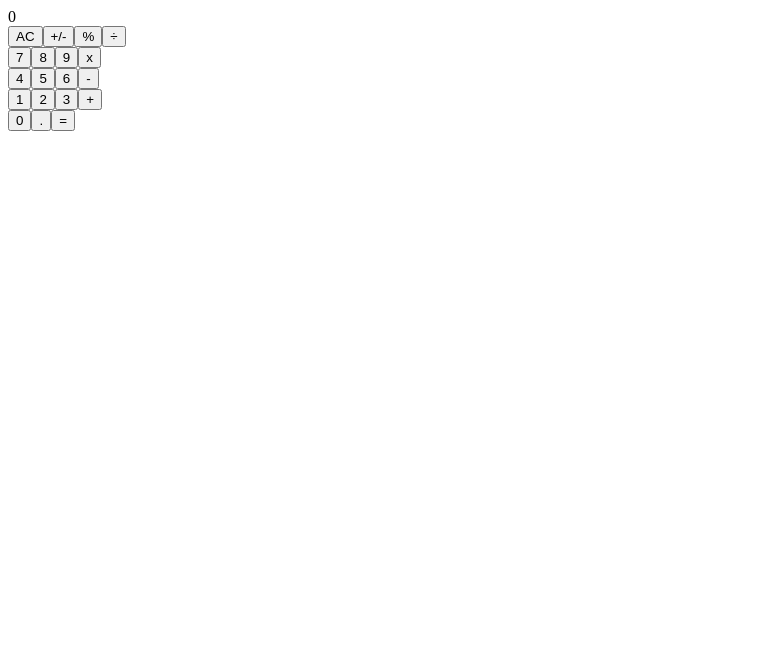
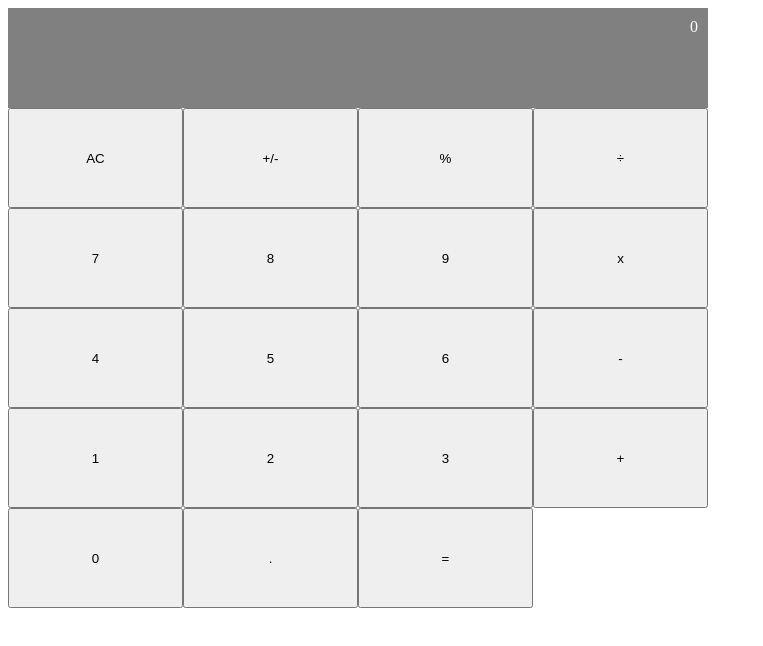
Before and after one commit to rida-elbahtouri/CalculatorReact, a React (Create React App) app: page / in a window 1280 px wide. Shown: the top 646 px of the page, without its empty margins (0-763 px from the left). Built offline with nearby package versions, Linux system fonts and the light colour scheme.

Commit message:
style display and give more heght to buttons

```diff
--- a/src/App.css
+++ b/src/App.css
@@ -1,3 +1,26 @@
 h1 {
   color: red;
 }
+* {
+  box-sizing: border-box;
+}
+.calculator {
+  width: 700px;
+  display: flex;
+  flex-direction: column;
+}
+.result {
+  height: 100px;
+  background-color: gray;
+  width: 100%;
+  color: white;
+  padding: 10px;
+  text-align: right;
+}
+
+/* Each row (display and group buttons) should have a height of 100 px.
+The Button groups should be displayed horizontally in rows. */
+.calucator-buttons button {
+  height: 100px;
+  width: 25%;
+}
--- a/src/Components/App.js
+++ b/src/Components/App.js
@@ -5,7 +5,7 @@ import ButtonPanel from "./ButtonPanel";
 import "../App.css";
 const App = () => {
   return (
-    <div id="rootApp">
+    <div className="calculator" id="rootApp">
       <Display />
       <ButtonPanel />
     </div>
--- a/src/Components/ButtonPanel.js
+++ b/src/Components/ButtonPanel.js
@@ -3,7 +3,7 @@ import Button from "./Button";
 
 const ButtonPanel = () => {
   return (
-    <div className="calucator-interface">
+    <div className="calucator-buttons">
       <div className="row">
         <Button name="AC" />
         <Button name="+/-" />
--- a/src/Components/Display.js
+++ b/src/Components/Display.js
@@ -2,7 +2,7 @@ import React from "react";
 import PropTypes from "prop-types";
 const Display = (props) => {
   const { result } = props;
-  return <div>{result}</div>;
+  return <div className="result">{result}</div>;
 };
 
 Display.propTypes = {
```
